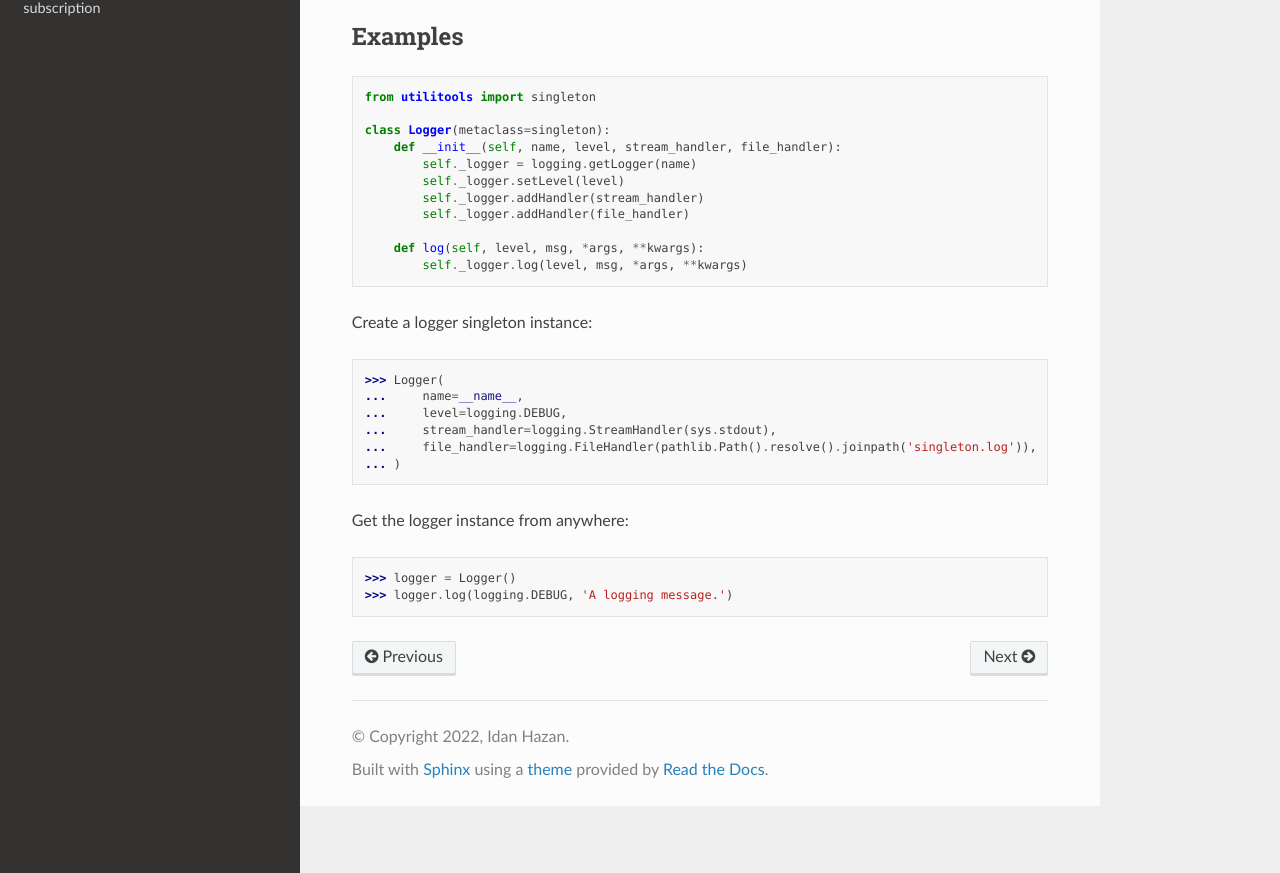
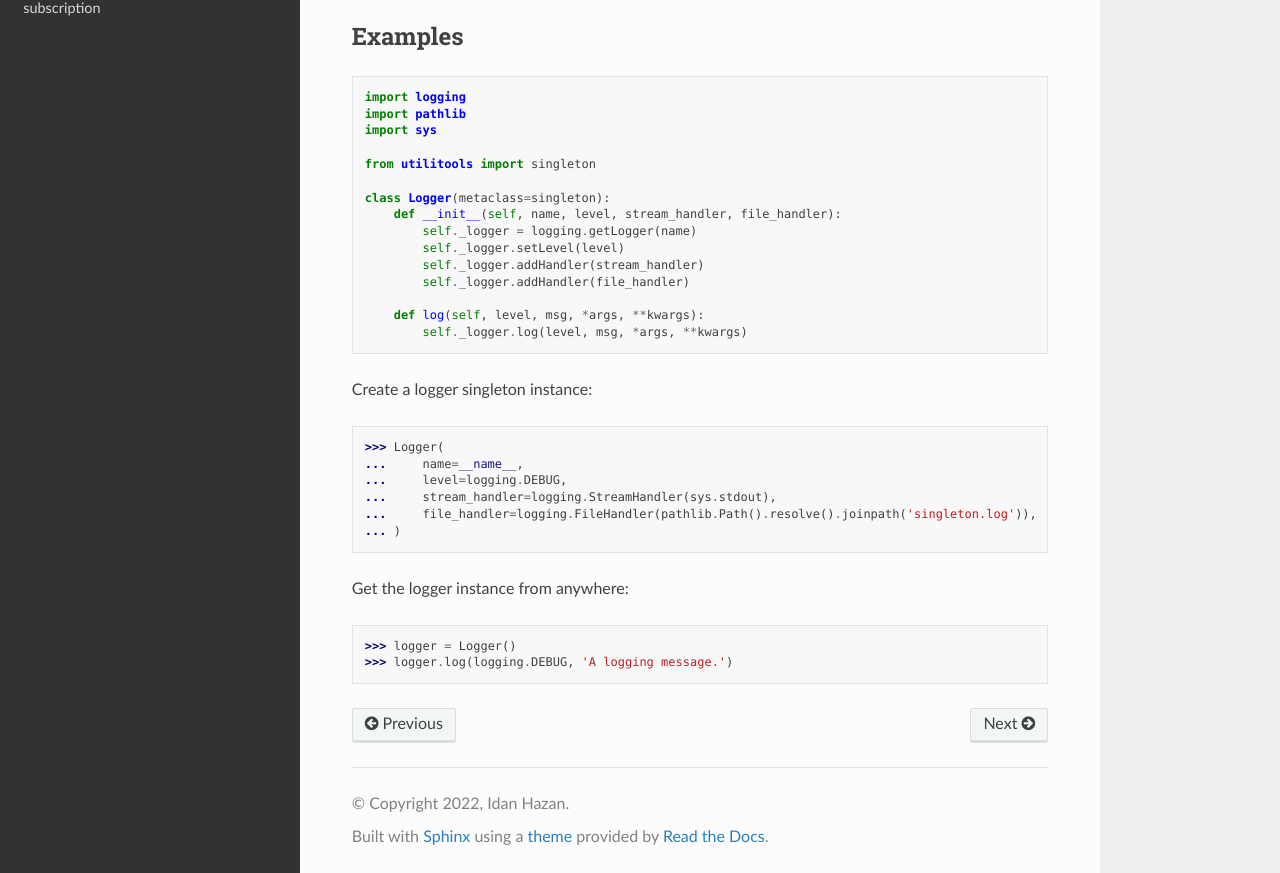
Before and after one commit to idanhazan/utilitools, a Sphinx documentation site: the page built from docs/collection/singleton.rst, in a window 1280 px wide and 1137 px high, cut to the strip 264-1137 px from the top of the window. Built offline with Sphinx 7.4.7 and the Read the Docs theme 2.0.0, drawn with Linux system fonts in a browser that asks for light colours.

Commit message:
Update singleton.rst

```diff
--- a/docs/collection/singleton.rst
+++ b/docs/collection/singleton.rst
@@ -9,6 +9,10 @@ Examples
 --------
 
 .. code-block:: python
+
+    import logging
+    import pathlib
+    import sys
 
     from utilitools import singleton
 
```
